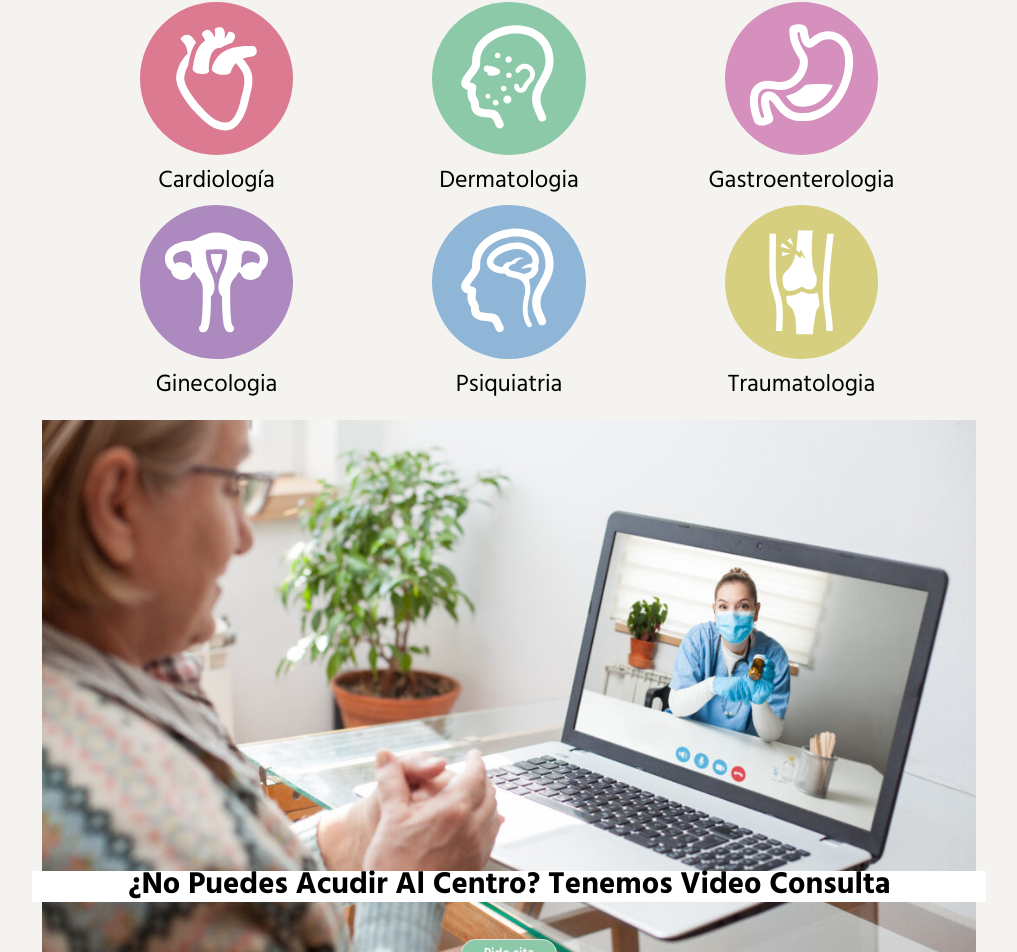
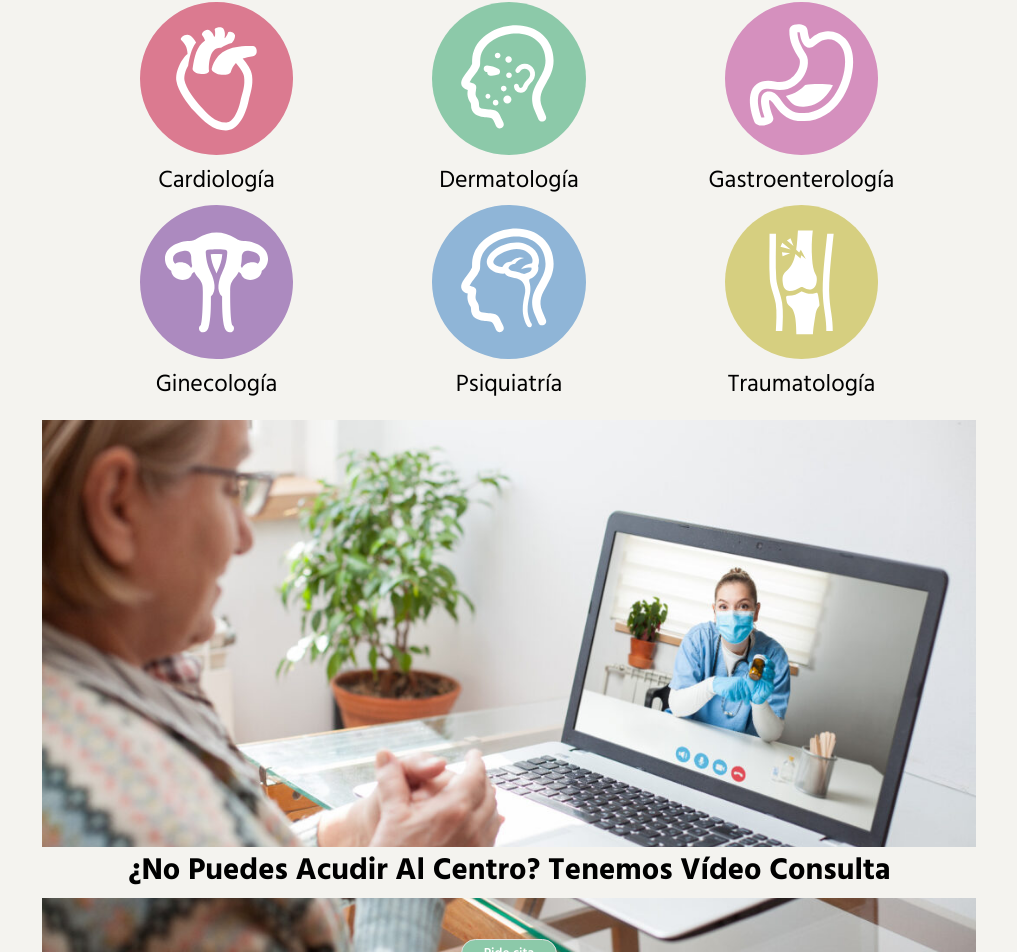
Before and after one commit to carlotajuncosa/front-proyectofinal, a React (Create React App) app: page / in a window 1280 px wide. Shown: the part 835-1787 px from the top of the page, without its empty margins (131-1148 px from the left). Built offline with nearby package versions, Linux system fonts and the light colour scheme; no server answers.

Commit message:
FEAT: Doctor container added to specialities and some minor fixes

```diff
--- a/src/componentes/SpecsTemplate.jsx
+++ b/src/componentes/SpecsTemplate.jsx
@@ -41,11 +41,12 @@ const SpecsTemplate = ({ title, img, desc, hide }) => {
       <button className="primary_button" onClick={() => navigate(-1)}>
         Volver
       </button>
+      <div className="doctorCont">
       {!hide && !isLoading && doctorsInfo &&
         doctorsInfo.map((doctor) => {
           return <DoctorsCard key={doctor._id} doctor={doctor} />;
         })}
-
+    </div>
       <FormContact />
     </div>
   );
--- a/src/pages/Home.jsx
+++ b/src/pages/Home.jsx
@@ -35,31 +35,31 @@ const Home = () => {
           <NavLink to="/dermatologia">
             <img src="../../assets/iconsSpecialities/dermatologia.svg" alt="dermatologia"></img>
           </NavLink>
-            <p className="home__specs--info">dermatologia</p>
+            <p className="home__specs--info">dermatología</p>
           </div>
           <div className="home__specs--img">
           <NavLink to="/gastroenterologia">
             <img src="../../assets/iconsSpecialities/gastro.svg" alt="gastro"></img>
           </NavLink>
-            <p className="home__specs--info">gastroenterologia</p>
+            <p className="home__specs--info">gastroenterología</p>
           </div>
           <div className="home__specs--img">
           <NavLink to="/ginecologia">
             <img src="../../assets/iconsSpecialities/ginecologia.svg" alt="ginecologia"></img>
           </NavLink>
-            <p className="home__specs--info">ginecologia</p>
+            <p className="home__specs--info">ginecología</p>
           </div>
           <div className="home__specs--img">
           <NavLink to="/psiquiatria">
             <img src="../../assets/iconsSpecialities/psiquiatria.svg" alt="psiquiatria"></img>
           </NavLink>
-            <p className="home__specs--info">psiquiatria</p>
+            <p className="home__specs--info">psiquiatría</p>
           </div>
           <div className="home__specs--img">
           <NavLink to="/traumatologia">
             <img src="../../assets/iconsSpecialities/traumatologia.svg" alt="traumatologia"></img>
           </NavLink>
-            <p className="home__specs--info">traumatologia</p>
+            <p className="home__specs--info">traumatología</p>
           </div>
         </div>
       </div>
@@ -70,7 +70,7 @@ const Home = () => {
           alt="videoconsulta"
           className="home__remote--img"
         ></img>
-        <h2 className="home__remote--h2">¿No puedes acudir al centro? Tenemos video consulta</h2>
+        <h2 className="home__remote--h2">¿No puedes acudir al centro? Tenemos vídeo consulta</h2>
         <NavLink
         to="/pedir-cita">
         <button className="home--button primary_button">Pide cita</button>
--- a/src/styles/DoctorsCard.scss
+++ b/src/styles/DoctorsCard.scss
@@ -49,12 +49,12 @@
     border-radius: 16px;
     margin: 20px 0;
     border: 3px solid $base-color;
-    width: 600px;
-    height: 300px;
+    width: 500px;
+    height: 260px;
     justify-content: center;
     flex-direction: row;
     align-items: center;
-    gap: 35px;
+    gap: 15px;
 
     &__info {
       padding: 10px;
--- a/src/styles/Home.scss
+++ b/src/styles/Home.scss
@@ -152,17 +152,18 @@
       font-size: 3vw;
       color: black;
       text-transform: uppercase;
-      background-color: white;
+      background-color: $background-color;
+      padding: 10px;
 
       @include mobile {
-        top: 72%;
+        top: 65%;
         font-size: 2vw;
       }
 
       @include tablet {
         font-size: 2.4vw;
         text-align: center;
-        top: 76%;
+        top: 72%;
         left: 0;
         right: 0;
         text-transform: capitalize;
--- a/src/styles/SpecsTemplate.scss
+++ b/src/styles/SpecsTemplate.scss
@@ -57,5 +57,10 @@
       }
   }
 
+  .doctorCont{
+    display: grid;
+    grid-template-columns: repeat(2,1fr);
+    gap: 20px;
+  }
 
 }
```
